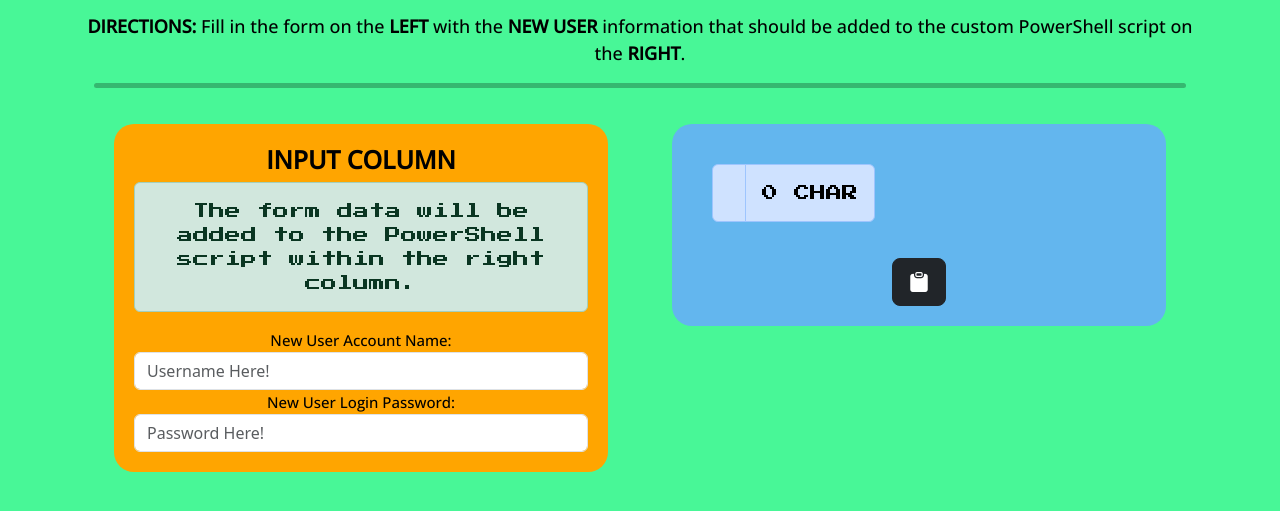
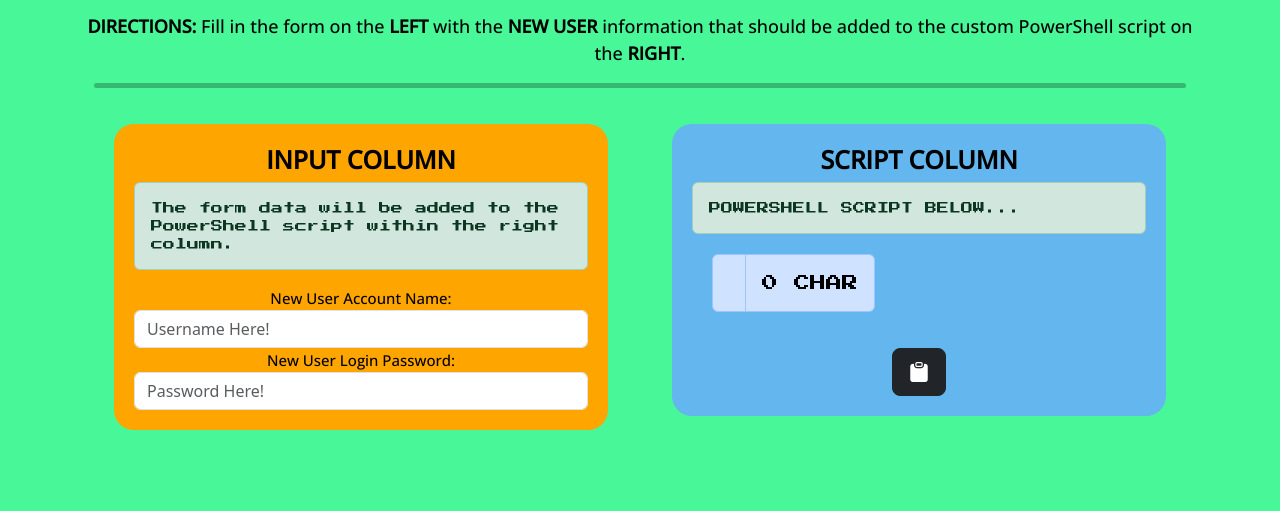
Before and after one commit to ak89mkii/c3-form-app, a website: page index.html in a window 1280 px wide. Shown: the part 223-734 px from the top of the page. Drawn offline with nearby package versions, Linux system fonts and the light colour scheme.

Commit message:
Added column 2 message.

```diff
--- a/halo/test.js
+++ b/halo/test.js
@@ -7,7 +7,8 @@ const convertFileName = document.getElementById("newButton")
 const oldFileCount = document.getElementById("characterCountOld")
 const newFileCount = document.getElementById("characterCountNew")
 const buttonIcon = document.getElementById("icon")
-const diffCountMsg = document.getElementById("diffCounter")
+const messageBoxMsg = document.getElementById("messageBox")
+const messageBoxMsg2 = document.getElementById("messageBox2")
 
 // // TESTING!
 // const testInput = document.getElementById("goku");
@@ -55,6 +56,7 @@ function countCharacters(e) {
     // oldFileCount.textContent = oldFinalCount + " CHAR";
     console.log(saveAdd)
     displayMessage()
+    displayMessage2()
 }
 
 // Function-02: Convert Blanks to Underscores and Count
@@ -88,7 +90,11 @@ function copyFunction() {
 }
 
 function displayMessage() {
-    diffCountMsg.textContent = ' When finished, press the "Copy to Clipboard" button underneath the modified script!';
+    messageBoxMsg.textContent = ' When finished, press the "Copy to Clipboard" button underneath the modified script!';
+}
+
+function displayMessage2() {
+    messageBoxMsg2.textContent = " POWERSHELL SCRIPT BELOW...DON'T FORGET TO COPY IT!"
 }
 
 // // TESTING!
--- a/index.html
+++ b/index.html
@@ -36,7 +36,7 @@
                         <!-- COLUMN 01: Form -->
                         <!-- <div class="input-group" id="diffCounter"> -->
                             <h3 class='columnTitle'>INPUT COLUMN</h3>
-                            <p class="alert alert-success" role="alert" id="diffCounter">
+                            <p class="alert alert-success" role="alert" id="messageBox">
                                 The form data will be added to the PowerShell script within the right column.
                             </p>
                         <!-- </div> -->
@@ -67,6 +67,11 @@
                     <!-- COLUMN 02: Modified PowerShell Text -->
                     <div class="form">
 
+                        <h3 class='columnTitle'>SCRIPT COLUMN</h3>
+                        <p class="alert alert-success" role="alert" id="messageBox2">
+                            POWERSHELL SCRIPT BELOW...
+                        </p>
+
                         <!-- Undescored name component. -->
                         <div class="input-group ">
                             <div class="alert alert-primary" role="alert" id="newName">
--- a/style/stylesheet.css
+++ b/style/stylesheet.css
@@ -41,9 +41,16 @@ body {
     color: white;
 }
 
-#diffCounter {
-    text-align: center;
+#messageBox {
+    text-align: left;
     font-family: 'Press Start 2P', cursive;
+    font-size: 12px;
+}
+
+#messageBox2 {
+    text-align: left;
+    font-family: 'Press Start 2P', cursive;
+    font-size: 12px;
 }
 
 /* Rounded border */
```
